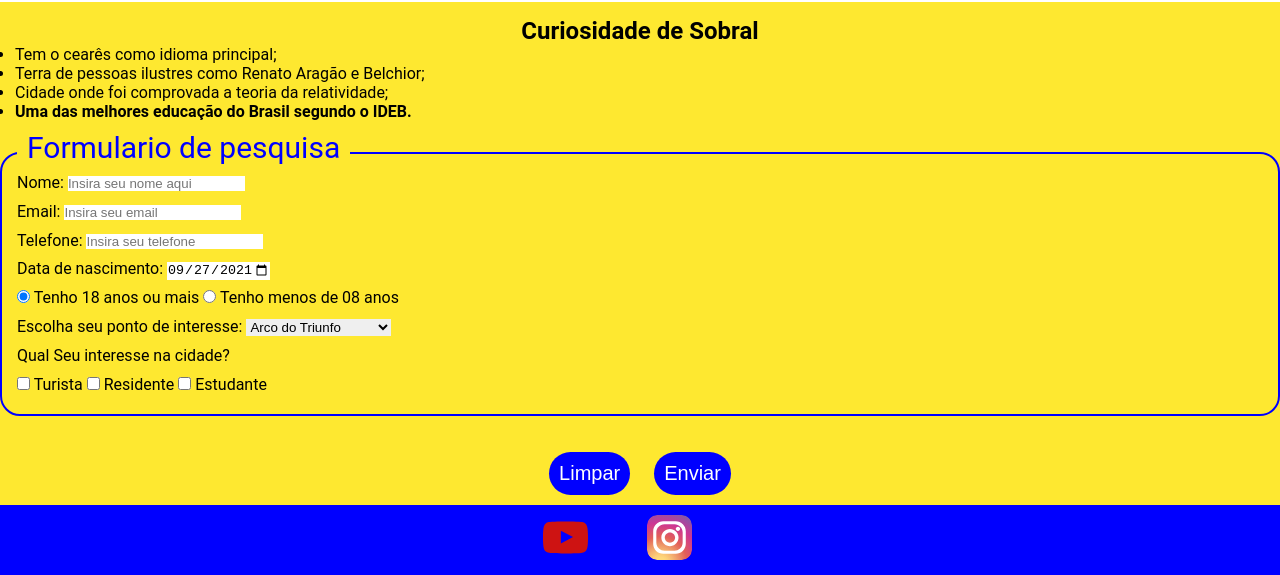
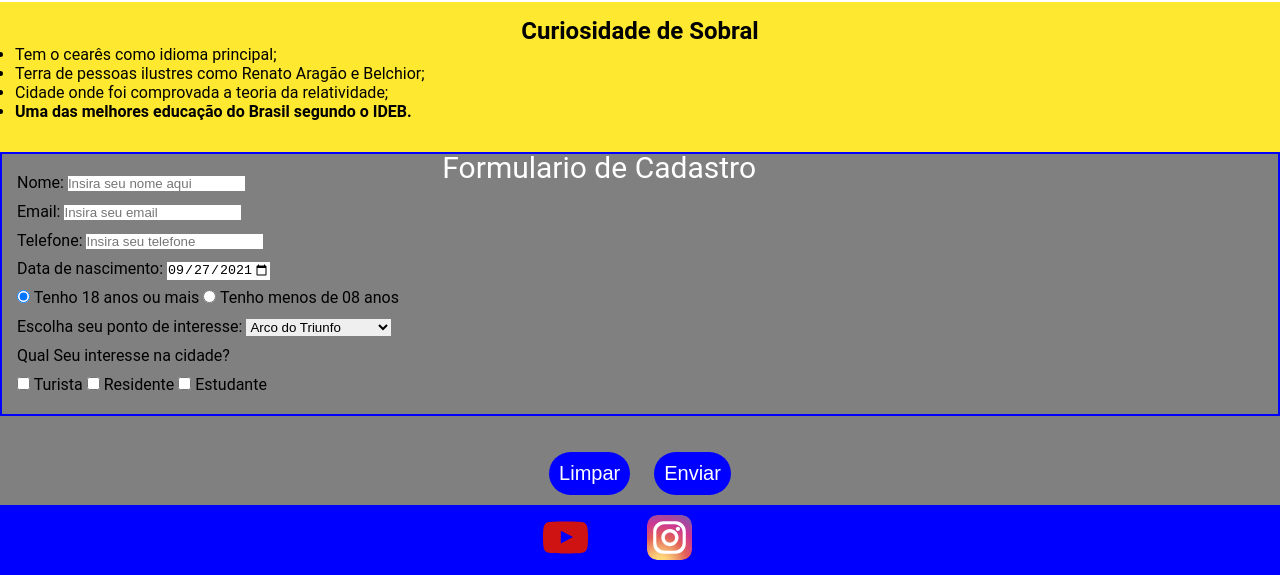
Before and after one commit to JoelJerrys95/FrontEnd_1, a plain HTML site: page 2_Checkpoint/index.html in a window 1280 px wide. Shown: the part 980-1555 px from the top of the page. Drawn offline with Linux system fonts and the light colour scheme; files whose address does not match are found by name.

Commit message:
Conclusão checkpoint 2

```diff
--- a/2_Checkpoint/Style.css
+++ b/2_Checkpoint/Style.css
@@ -60,9 +60,10 @@ main{
 
 }
 #formulario{
-    background-color:rgb(254, 232, 48) ;
+    background-color:gray ;
     color: black;
     width: 100vw;
+
 }
 img{
      border-radius: 10px;
@@ -89,7 +90,6 @@ fieldset {
     width: 100vw;
     margin: 0% 0% 2% 0%;
     border: 2px blue solid;
-    border-radius: 20px;
     padding: 15px;
     position: relative;
     line-height: 1.8rem;
@@ -97,12 +97,14 @@ fieldset {
    }
 
    legend {
-     color: blue;
+     color: white;
      font-size: 30px;
      padding: 10px;
-     position: absolute; /* reposiciona a tag em relação ao body OU ao ancestral posicionado mais próximo */
-     top: -30px;
-     background-color: rgb(254, 232, 48);
+     position: absolute;
+     top: -10px;
+     right: 40vw;
+
+
    }
    button {
     padding: 10px;
@@ -121,7 +123,7 @@ fieldset {
 
   .campo:hover{
       transition: all 2s;
-      background-color: #2b90e2;
+      background-color: blue;
       color: white;
       height: 2rem;
   }
--- a/2_Checkpoint/index.html
+++ b/2_Checkpoint/index.html
@@ -38,19 +38,19 @@
     <section id="formulario">
         <form action="/usuario/cadastro" method="GET" id="usrcad">
             <fieldset form="usrcad">
-              <legend>Formulario de pesquisa</legend>
+              <legend>Formulario de Cadastro</legend>
               <div>
                 <label for="nome">Nome: </label>
-                <input class="campo" type="text" name="nome" id="nome"  placeholder="Insira seu nome aqui">
+                <input class="campo" type="text" name="nome" id="nome" maxlength="100" placeholder="Insira seu nome aqui">
               </div>
 
               <div>
                 <label for="email">Email:</label>
-                <input class="campo" type="email" name="email" id="email" placeholder="Insira seu email">
+                <input class="campo" type="email" name="email" id="email"  placeholder="Insira seu email">
               </div>
               <div>
                 <label  for="telefone">Telefone:</label>
-                <input class="campo" type="tel" name="telefone" id="telefone" placeholder="Insira seu telefone">
+                <input class="campo" type="number" name="telefone" id="telefone" placeholder="Insira seu telefone">
               </div>
               <div>
                 <label for="data">Data de nascimento:</label>
```
